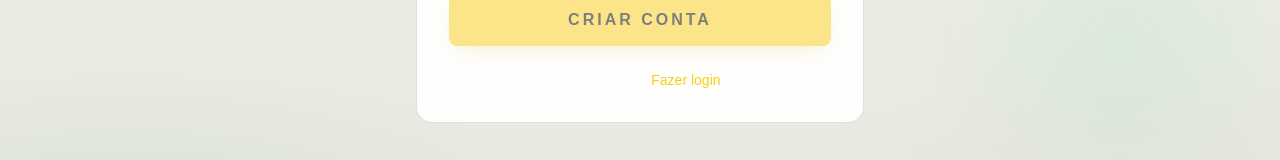
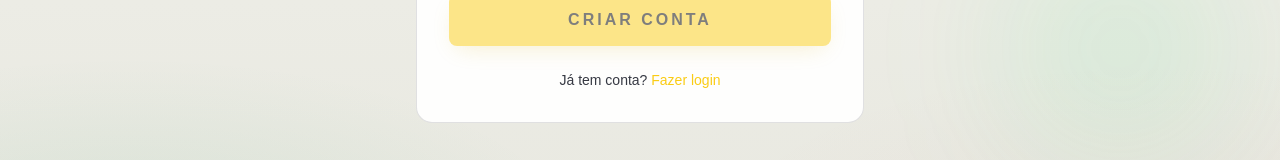
Before and after one commit to Mask3dT3/bolao-copa-2026, a Next.js app: page /cadastro in a window 1280 px wide. Shown: the part 552-712 px from the top of the page. Built offline with nearby package versions, Linux system fonts and the light colour scheme.

Commit message:
Update page.tsx

```diff
--- a/app/cadastro/page.tsx
+++ b/app/cadastro/page.tsx
@@ -165,7 +165,7 @@ export default function Cadastro() {
           </button>
         </form>
 
-        <div className="text-center mt-6 text-sm text-white/60">
+        <div className="text-center mt-6 text-sm text-secondary">
           Já tem conta?{" "}
           <Link href="/login" className="text-yellow-400 hover:underline font-medium">
             Fazer login
@@ -178,7 +178,7 @@ export default function Cadastro() {
 
 function Requisito({ ok, label }: { ok: boolean; label: string }) {
   return (
-    <div className={`flex items-center gap-1.5 ${ok ? "text-green-400" : "text-white/40"}`}>
+    <div className={`flex items-center gap-1.5 ${ok ? "text-green-400" : "text-faint"}`}>
       {ok ? <Check size={11} /> : <X size={11} />} {label}
     </div>
   );
```
